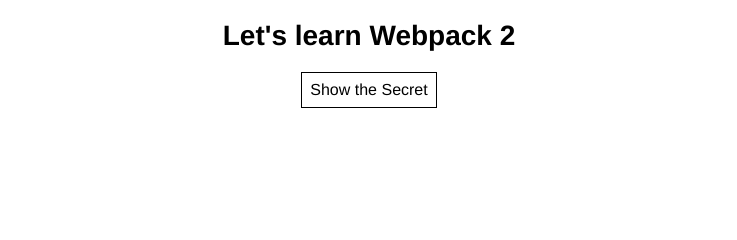
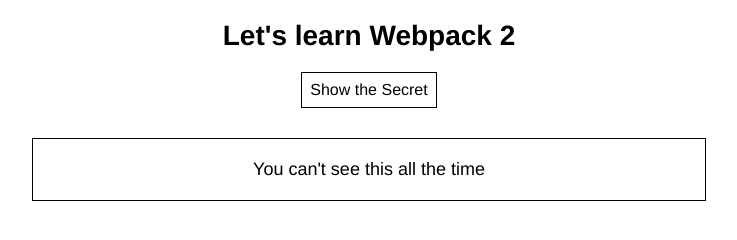
Before and after one commit to Belaid-ALAHIAN/webpack2-basics, a website built with webpack: page index.html in a window 1280 px wide. Shown: the whole page, without its empty margins (271-1008 px from the left). Built offline with nearby package versions, Linux system fonts and the light colour scheme.

Commit message:
add dist

```diff
--- a/index.html
+++ b/index.html
@@ -13,7 +13,8 @@
 <h1>Let's learn Webpack 2</h1>
 <button id="secret-button">Show the Secret</button>
 <p id="secret-paragraph">You can't see this all the time</p>
-<script src="src/js/dom-loader.js"></script>
-<script src="src/js/app.js"></script>
+<script src="dist/bundle.js"></script>
+<!--<script src="src/js/dom-loader.js"></script>
+<script src="src/js/app.js"></script>-->
 </body>
 </html>
```
